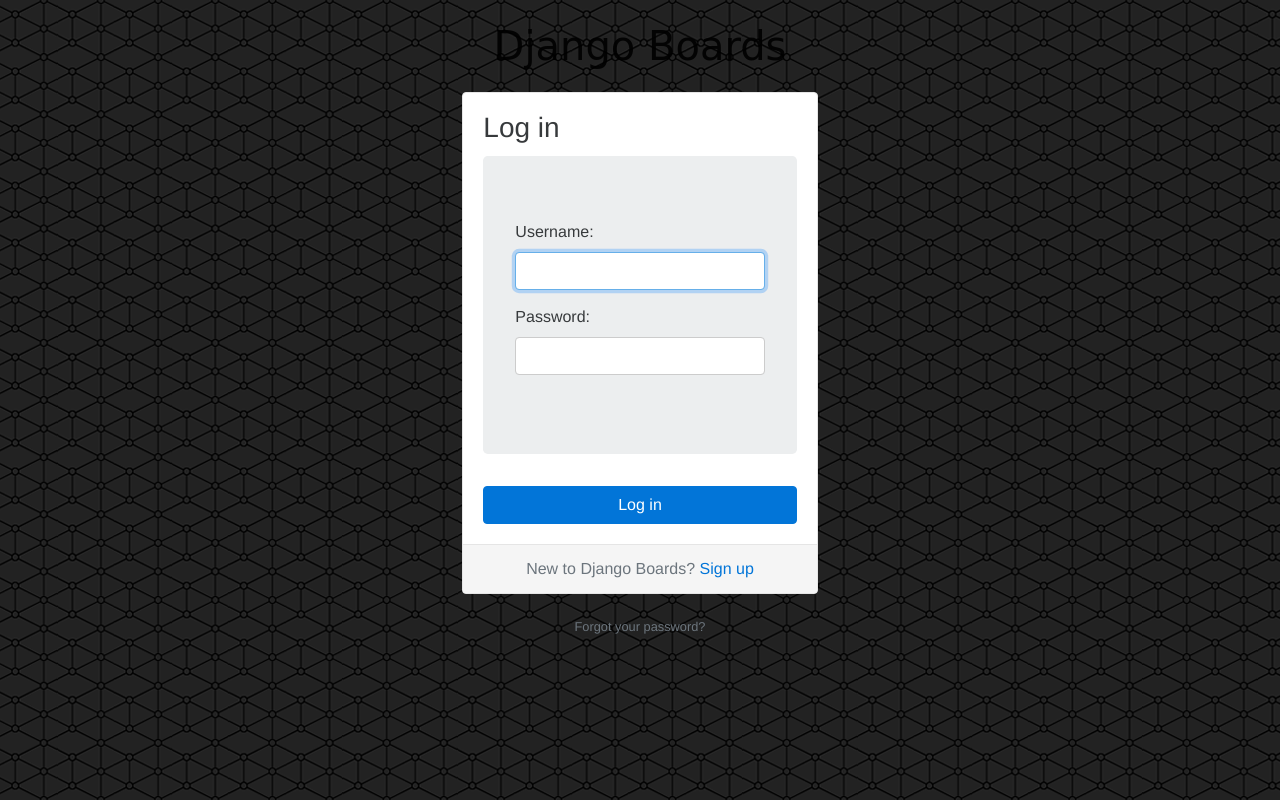
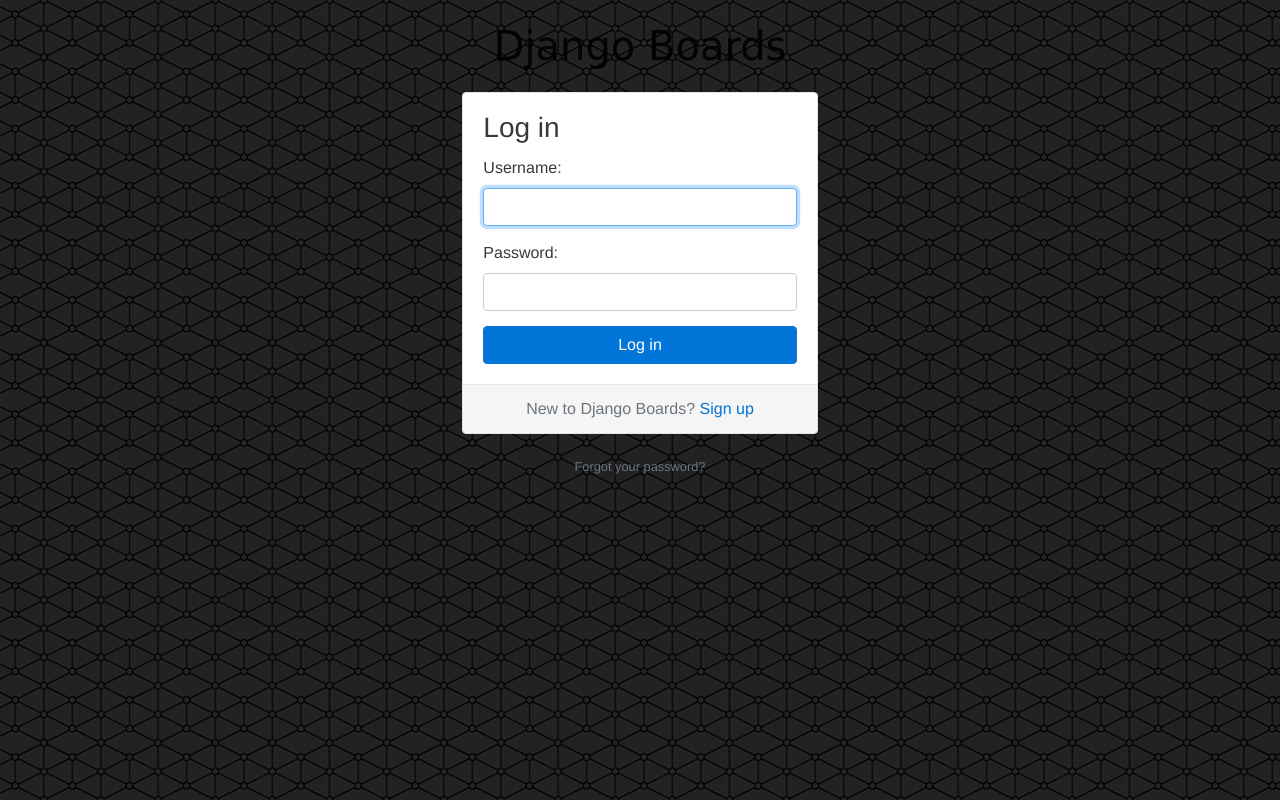
Before and after one commit to EdsonYamamoto/ProjetoPythonDjango, a Django app: page /login/ in a window 1280 px wide. Run offline with Django 3.2, Linux system fonts and the light colour scheme; some libraries are stand-ins or nearby versions.

Commit message:
arrumado da tela de login

```diff
--- a/proj1/myproject/boards/templatetags/form_tags.py
+++ b/proj1/myproject/boards/templatetags/form_tags.py
@@ -4,7 +4,7 @@ register = template.Library()
 
 @register.filter
 def field_type(bound_field):
-    return bound_field.field.widget._class_.name__
+    return bound_field.field.widget.__class__.__name__
 
 @register.filter
 def input_class(bound_field):
--- a/proj1/myproject/templates/includes/form.html
+++ b/proj1/myproject/templates/includes/form.html
@@ -8,7 +8,6 @@
   </div>
 {% endif %}
 
-<div class="jumbotron">
 {% for field in form %}
   <div class="form-group">
     {{ field.label_tag }}
@@ -25,4 +24,3 @@
     {% endif %}
   </div>
 {% endfor %}
-</div>
--- a/proj1/myproject/templates/login.html
+++ b/proj1/myproject/templates/login.html
@@ -1,16 +1,8 @@
-{% extends 'base.html' %}
+{% extends 'base_accounts.html' %}
 
-{% load static %}
+{% block title %}Log in to Django Boards{% endblock %}
 
-{% block stylesheet %}
-  <link rel="stylesheet" href="{% static 'css/accounts.css' %}">
-{% endblock %}
-
-{% block body %}
-  <div class="container">
-    <h1 class="text-center logo my-4">
-      <a href="{% url 'home' %}">Django Boards</a>
-    </h1>
+{% block content %}
   <div class="row justify-content-center">
     <div class="col-lg-4 col-md-6 col-sm-8">
       <div class="card">
@@ -33,5 +25,4 @@
       </div>
     </div>
   </div>
-  </div>
 {% endblock %}
```
Also changed, not shown: proj1/myproject/db.sqlite3. Lines whose indentation alone changed are shown as unchanged.
